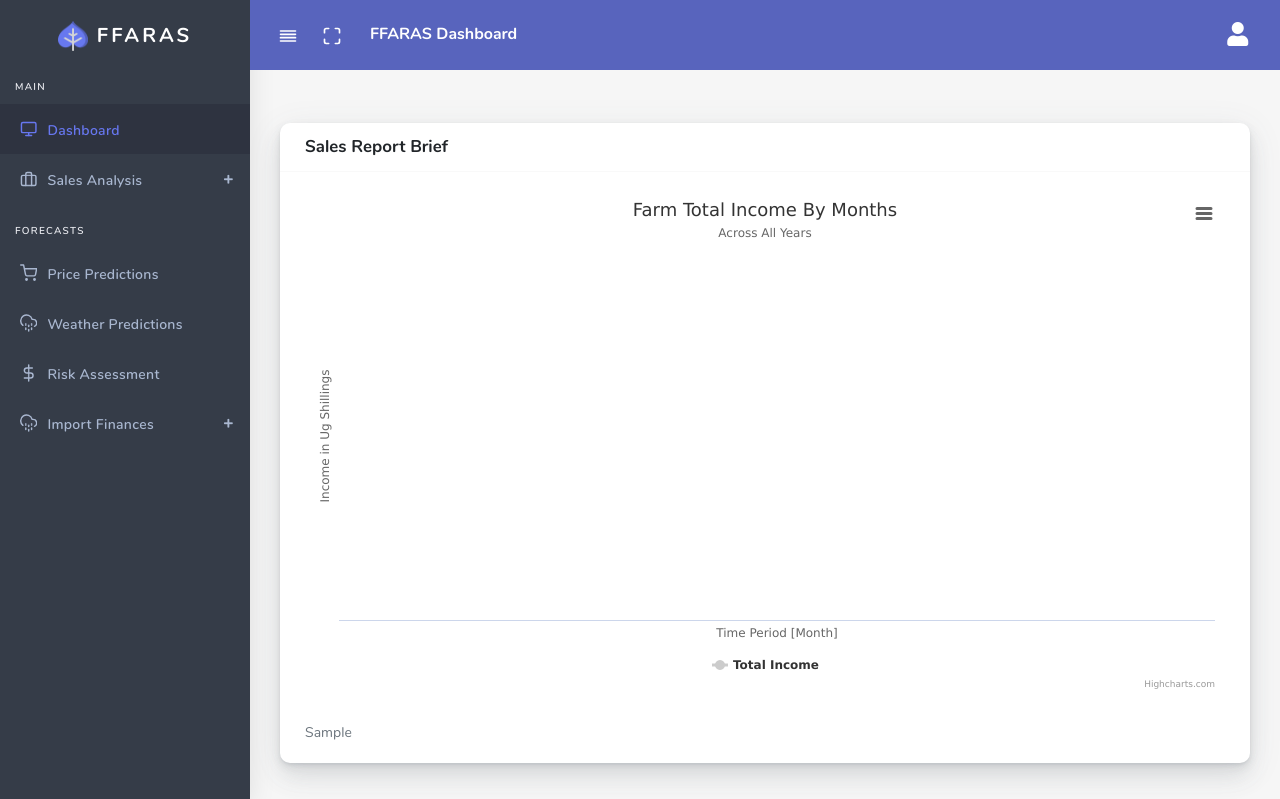
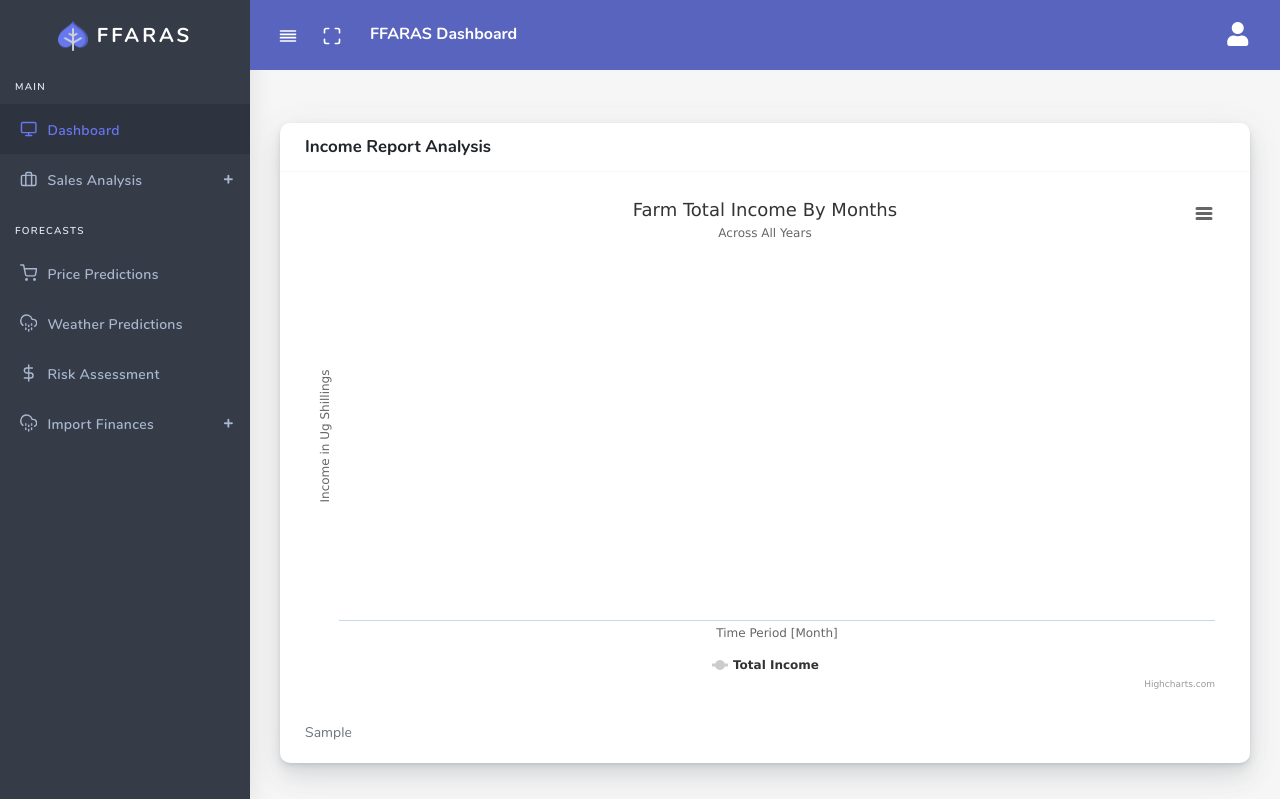
Before and after one commit to samanthaKevin/BSE20-10, a Django app: template sales/templates/sales_table.html in a window 1280 px wide. Shown: the top 799 px of the page. Run offline with Django 3.2, Linux system fonts and the light colour scheme; the template is opened without the code that fills it: most values are stand-ins (such as "Sample title", 1, 10 or a date in 2020); some libraries are stand-ins or nearby versions.

Commit message:
sales to income

```diff
--- a/sales/templates/sales_table.html
+++ b/sales/templates/sales_table.html
@@ -11,7 +11,7 @@
         <div class="col-12">
           <div class="card">
             <div class="card-header">
-              <h4>Sales Report Brief</h4>
+              <h4>Income Report Analysis</h4>
             </div>
             <div class="card-body">
               <div id="linechart1" style="width: 100%; height: 500px; margin: 0 auto; margin-bottom: 30px;"></div>
```
